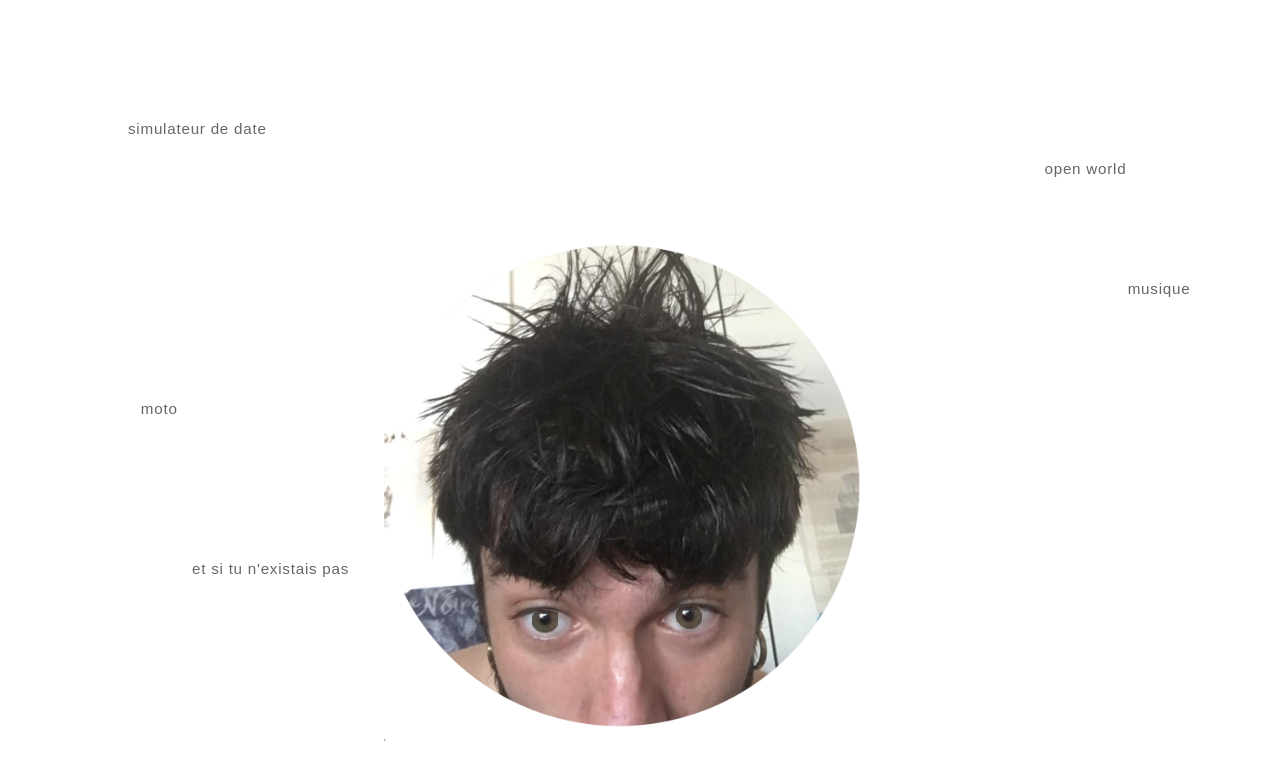
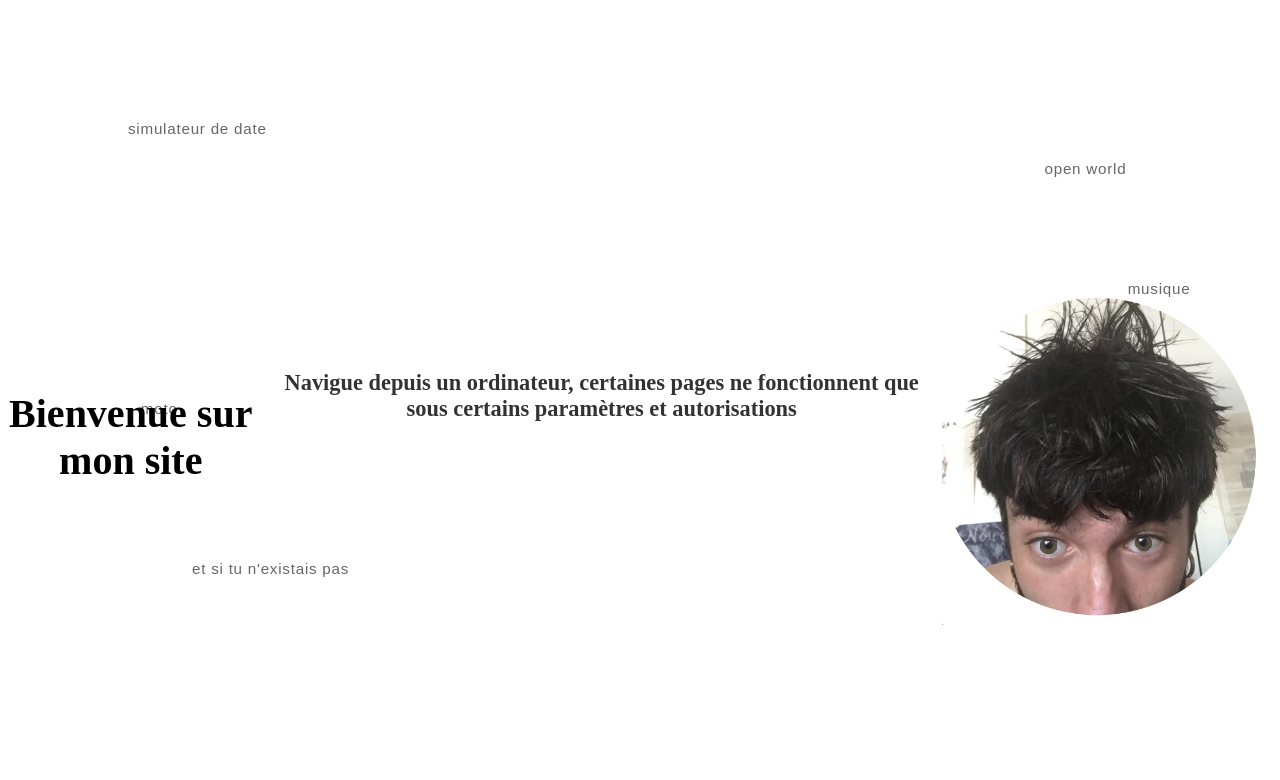
Before and after one commit to meddyordinateur/accueil, a plain HTML site: page index.html in a window 1280 px wide. Drawn offline with Linux system fonts and the light colour scheme.

Commit message:
Update index.html

```diff
--- a/index.html
+++ b/index.html
@@ -8,6 +8,13 @@
 <link rel="stylesheet" href="style.css">
 
 <body>
+
+  <h1 style="text-align:center;margin-top:100px;font-size:2.5rem;">
+  Bienvenue sur mon site
+</h1>
+  <h2 style="text-align:center;font-size:1.4rem;opacity:0.8;margin-top:10px;">
+  Navigue depuis un ordinateur, certaines pages ne fonctionnent que sous certains paramètres et autorisations
+</h2>
 
   <div class="face" id="face">
     <img src="pupil-left.png" id="eye-left" class="eye" alt="">
```
